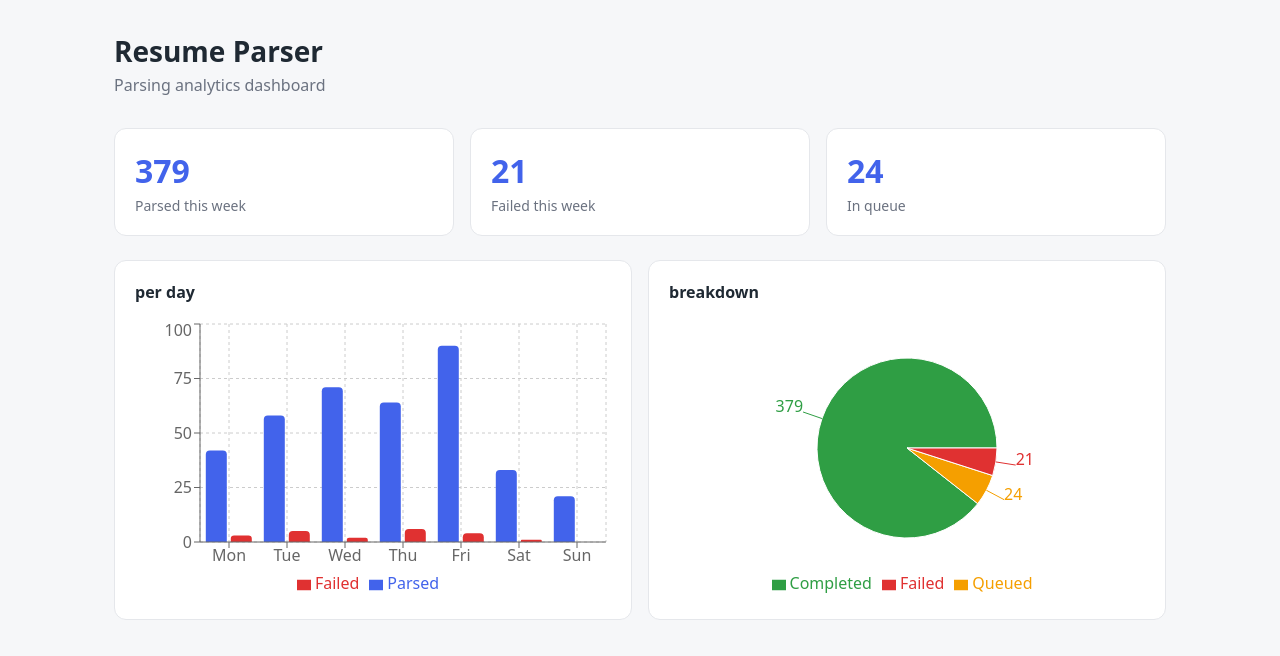
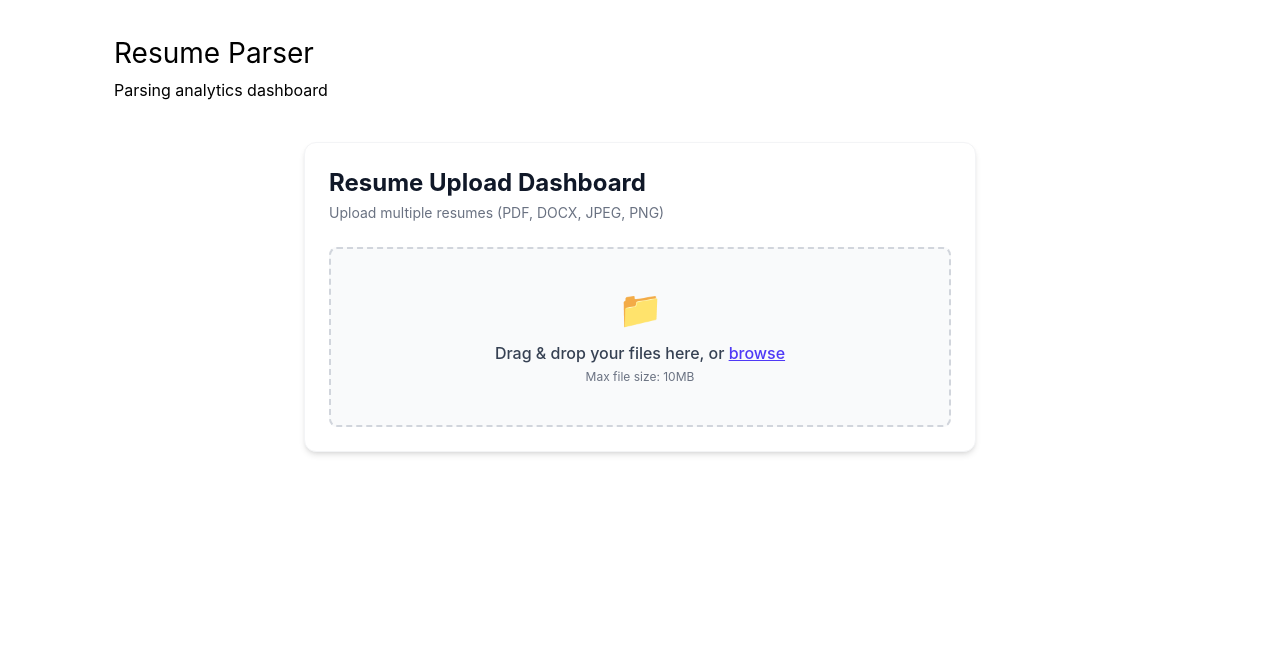
Before and after one commit to bighneswar-mindfire/resume-parser, a React (Vite) app in the folder frontend/: page / in a window 1280 px wide. Shown: the top 656 px of the page. Built offline with nearby package versions, Linux system fonts and the light colour scheme.

Commit message:
feat: resume-upload-ui

```diff
--- a/frontend/package.json
+++ b/frontend/package.json
@@ -10,9 +10,11 @@
     "typecheck": "tsc --noEmit"
   },
   "dependencies": {
+    "@tailwindcss/vite": "^4.3.2",
     "react": "^19.2.7",
     "react-dom": "^19.2.7",
-    "recharts": "^3.9.2"
+    "recharts": "^3.9.2",
+    "tailwindcss": "^4.3.2"
   },
   "devDependencies": {
     "@types/react": "^19.2.17",
--- a/frontend/src/App.tsx
+++ b/frontend/src/App.tsx
@@ -1,4 +1,4 @@
-import { Dashboard } from './components/Dashboard';
+import Dashboard from './components/Dashboard';
 import './App.css';
 
 function App() {
--- a/frontend/src/components/Dashboard.tsx
+++ b/frontend/src/components/Dashboard.tsx
@@ -1,111 +1,203 @@
-import {
-  Bar,
-  BarChart,
-  CartesianGrid,
-  Cell,
-  Legend,
-  Pie,
-  PieChart,
-  ResponsiveContainer,
-  Tooltip,
-  XAxis,
-  YAxis,
-} from 'recharts';
+import React, { useState, useRef, DragEvent, ChangeEvent } from 'react';
 
-interface DailyCount {
-  day: string;
-  parsed: number;
-  failed: number;
+interface FileItem {
+  id: string;
+  file: File;
+  status: 'pending' | 'uploading' | 'success' | 'error';
+  errorMessage?: string;
 }
 
-interface StatusSlice {
-  name: string;
-  value: number;
-}
+export default function UploadDashboard() {
+  const [fileList, setFileList] = useState<FileItem[]>([]);
+  const [isDragging, setIsDragging] = useState(false);
+  const fileInputRef = useRef<HTMLInputElement>(null);
 
-const DAILY_COUNTS: DailyCount[] = [
-  { day: 'Mon', parsed: 42, failed: 3 },
-  { day: 'Tue', parsed: 58, failed: 5 },
-  { day: 'Wed', parsed: 71, failed: 2 },
-  { day: 'Thu', parsed: 64, failed: 6 },
-  { day: 'Fri', parsed: 90, failed: 4 },
-  { day: 'Sat', parsed: 33, failed: 1 },
-  { day: 'Sun', parsed: 21, failed: 0 },
-];
+  const generateId = () => Math.random().toString(36).substring(2, 9);
 
-const STATUS_BREAKDOWN: StatusSlice[] = [
-  { name: 'Completed', value: 379 },
-  { name: 'Queued', value: 24 },
-  { name: 'Failed', value: 21 },
-];
+  // Filter allowed files
+  const validateFile = (file: File): boolean => {
+    const allowedExtensions = ['.pdf', '.docx', '.png', '.jpg', '.jpeg'];
+    const fileExtension = file.name.substring(file.name.lastIndexOf('.')).toLowerCase();
+    return allowedExtensions.includes(fileExtension);
+  };
 
-const STATUS_COLORS = ['#2f9e44', '#f59f00', '#e03131'];
+  const handleFilesAdded = (files: FileList) => {
+    const newFiles: FileItem[] = [];
 
-export function Dashboard() {
-  const totalParsed = DAILY_COUNTS.reduce((sum, d) => sum + d.parsed, 0);
-  const totalFailed = DAILY_COUNTS.reduce((sum, d) => sum + d.failed, 0);
+    Array.from(files).forEach((file) => {
+      if (validateFile(file)) {
+        newFiles.push({
+          id: generateId(),
+          file,
+          status: 'pending',
+        });
+      } else {
+        alert(`File "${file.name}" is not supported. Please upload PDF, DOCX, or Images.`);
+      }
+    });
+
+    setFileList((prev) => [...prev, ...newFiles]);
+  };
+
+  // Drag and drop handlers
+  const handleDragOver = (e: DragEvent<HTMLDivElement>) => {
+    e.preventDefault();
+    setIsDragging(true);
+  };
+
+  const handleDragLeave = () => {
+    setIsDragging(false);
+  };
+
+  const handleDrop = (e: DragEvent<HTMLDivElement>) => {
+    e.preventDefault();
+    setIsDragging(false);
+    if (e.dataTransfer.files) {
+      handleFilesAdded(e.dataTransfer.files);
+    }
+  };
+
+  const handleFileSelect = (e: ChangeEvent<HTMLInputElement>) => {
+    if (e.target.files) {
+      handleFilesAdded(e.target.files);
+    }
+  };
+
+  const removeFile = (id: string) => {
+    setFileList((prev) => prev.filter((item) => item.id !== id));
+  };
+
+  const uploadFiles = async () => {
+    const pendingFiles = fileList.filter((f) => f.status === 'pending');
+    if (pendingFiles.length === 0) return;
+
+    setFileList((prev) =>
+      prev.map((f) => (f.status === 'pending' ? { ...f, status: 'uploading' } : f))
+    );
+
+    const formData = new FormData();
+    pendingFiles.forEach((fileItem) => {
+      formData.append('resumes', fileItem.file);
+    });
+
+    try {
+      const response = await fetch('/api/upload', {
+        method: 'POST',
+        body: formData,
+      });
+
+      if (!response.ok) {
+        const errorData = (await response.json()) as { error?: string };
+        throw new Error(errorData.error || 'Failed to upload files.');
+      }
+
+      setFileList((prev) =>
+        prev.map((f) => (f.status === 'uploading' ? { ...f, status: 'success' } : f))
+      );
+    } catch (error: unknown) {
+      // Narrowing 'unknown' to standard Error to extract the message safely [2]
+      const errorMessage = error instanceof Error ? error.message : 'Upload failed';
+
+      setFileList((prev) =>
+        prev.map((f) => (f.status === 'uploading' ? { ...f, status: 'error', errorMessage } : f))
+      );
+    }
+  };
+
+  // Helper styles for status badges
+  const statusStyles = {
+    pending: 'bg-gray-100 text-gray-700 border-gray-200',
+    uploading: 'bg-blue-50 text-blue-700 border-blue-200 animate-pulse',
+    success: 'bg-green-50 text-green-700 border-green-200',
+    error: 'bg-red-50 text-red-700 border-red-200',
+  };
 
   return (
-    <div className="dashboard">
-      <section className="stat-row">
-        <StatCard label="Parsed this week" value={totalParsed} />
-        <StatCard label="Failed this week" value={totalFailed} />
-        <StatCard label="In queue" value={STATUS_BREAKDOWN[1]?.value ?? 0} />
-      </section>
+    <div className="max-w-2xl mx-auto my-10 p-6 bg-white rounded-xl shadow-md border border-gray-100">
+      <h2 className="text-2xl font-bold text-gray-900">Resume Upload Dashboard</h2>
+      <p className="text-sm text-gray-500 mt-1 mb-6">
+        Upload multiple resumes (PDF, DOCX, JPEG, PNG)
+      </p>
 
-      <section className="chart-grid">
-        <div className="chart-card">
-          <h2>per day</h2>
-          <ResponsiveContainer width="100%" height={280}>
-            <BarChart data={DAILY_COUNTS}>
-              <CartesianGrid strokeDasharray="3 3" />
-              <XAxis dataKey="day" />
-              <YAxis />
-              <Tooltip />
-              <Legend />
-              <Bar dataKey="parsed" name="Parsed" fill="#4263eb" radius={[4, 4, 0, 0]} />
-              <Bar dataKey="failed" name="Failed" fill="#e03131" radius={[4, 4, 0, 0]} />
-            </BarChart>
-          </ResponsiveContainer>
+      {/* Drag & Drop Area */}
+      <div
+        onDragOver={handleDragOver}
+        onDragLeave={handleDragLeave}
+        onDrop={handleDrop}
+        onClick={() => fileInputRef.current?.click()}
+        className={`border-2 border-dashed rounded-lg p-10 text-center cursor-pointer transition-colors duration-200 flex flex-col items-center justify-center ${
+          isDragging
+            ? 'border-indigo-500 bg-indigo-50'
+            : 'border-gray-300 bg-gray-50 hover:bg-gray-100'
+        }`}
+      >
+        <span className="text-4xl mb-3">📁</span>
+        <p className="text-gray-700 font-medium">
+          Drag & drop your files here, or <span className="text-indigo-600 underline">browse</span>
+        </p>
+        <span className="text-xs text-gray-500 mt-1">Max file size: 10MB</span>
+        <input
+          type="file"
+          ref={fileInputRef}
+          onChange={handleFileSelect}
+          className="hidden"
+          multiple
+          accept=".pdf,.docx,.png,.jpg,.jpeg"
+        />
+      </div>
+
+      {/* Selected File List */}
+      {fileList.length > 0 && (
+        <div className="mt-8">
+          <h3 className="text-lg font-semibold text-gray-900 mb-4">
+            Selected Files ({fileList.length})
+          </h3>
+          <ul className="space-y-3">
+            {fileList.map((item) => (
+              <li
+                key={item.id}
+                className="flex items-center justify-between p-4 border border-gray-200 rounded-lg bg-gray-50 shadow-sm"
+              >
+                <div className="flex-1 min-w-0 pr-4">
+                  <div className="text-sm font-semibold text-gray-900 truncate">
+                    {item.file.name}
+                  </div>
+                  <div className="flex items-center text-xs text-gray-500 mt-1 space-x-2">
+                    <span>{(item.file.size / (1024 * 1024)).toFixed(2)} MB</span>
+                    <span>•</span>
+                    <span
+                      className={`px-2 py-0.5 border rounded-full text-[10px] font-bold ${statusStyles[item.status]}`}
+                    >
+                      {item.status.toUpperCase()}
+                    </span>
+                  </div>
+                  {item.errorMessage && (
+                    <div className="text-xs text-red-600 mt-1 font-medium">{item.errorMessage}</div>
+                  )}
+                </div>
+                {item.status === 'pending' && (
+                  <button
+                    onClick={() => removeFile(item.id)}
+                    className="text-gray-400 hover:text-gray-600 transition-colors p-1"
+                  >
+                    ✕
+                  </button>
+                )}
+              </li>
+            ))}
+          </ul>
+
+          {/* Action Button */}
+          {fileList.some((f) => f.status === 'pending') && (
+            <button
+              onClick={uploadFiles}
+              className="w-full mt-6 py-3 px-4 bg-indigo-600 hover:bg-indigo-700 text-white font-bold rounded-lg transition-colors focus:ring-2 focus:ring-indigo-500 focus:ring-offset-2"
+            >
+              Start Parsing Files
+            </button>
+          )}
         </div>
-
-        <div className="chart-card">
-          <h2>breakdown</h2>
-          <ResponsiveContainer width="100%" height={280}>
-            <PieChart>
-              <Pie
-                data={STATUS_BREAKDOWN}
-                dataKey="value"
-                nameKey="name"
-                cx="50%"
-                cy="50%"
-                outerRadius={90}
-                label
-              >
-                {STATUS_BREAKDOWN.map((slice, index) => (
-                  <Cell key={slice.name} fill={STATUS_COLORS[index % STATUS_COLORS.length]} />
-                ))}
-              </Pie>
-              <Tooltip />
-              <Legend />
-            </PieChart>
-          </ResponsiveContainer>
-        </div>
-      </section>
+      )}
     </div>
   );
 }
-
-interface StatCardProps {
-  label: string;
-  value: number;
-}
-
-function StatCard({ label, value }: StatCardProps) {
-  return (
-    <div className="stat-card">
-      <span className="stat-value">{value}</span>
-      <span className="stat-label">{label}</span>
-    </div>
-  );
-}
--- a/frontend/src/index.css
+++ b/frontend/src/index.css
@@ -1,31 +1 @@
-:root {
-  --bg: #f6f7f9;
-  --surface: #ffffff;
-  --border: #e5e7eb;
-  --text: #1f2933;
-  --text-muted: #6b7280;
-  --accent: #4263eb;
-
-  font-family:
-    system-ui,
-    -apple-system,
-    'Segoe UI',
-    Roboto,
-    sans-serif;
-  color: var(--text);
-  background: var(--bg);
-}
-
-* {
-  box-sizing: border-box;
-}
-
-html,
-body {
-  margin: 0;
-  min-height: 100vh;
-}
-
-#root {
-  min-height: 100vh;
-}
+@import 'tailwindcss';
--- a/frontend/vite.config.ts
+++ b/frontend/vite.config.ts
@@ -1,12 +1,12 @@
 import { defineConfig } from 'vite';
 import react from '@vitejs/plugin-react';
+import tailwindcss from '@tailwindcss/vite';
 
 // https://vite.dev/config/
 export default defineConfig({
-  plugins: [react()],
+  plugins: [react(), tailwindcss()],
   server: {
     port: 5173,
-    // Proxy API calls to the backend during development.
     proxy: {
       '/api': {
         target: 'http://localhost:3000',
```
Also changed, not shown: 1 other file (tests, documents, lock files or other folders).
